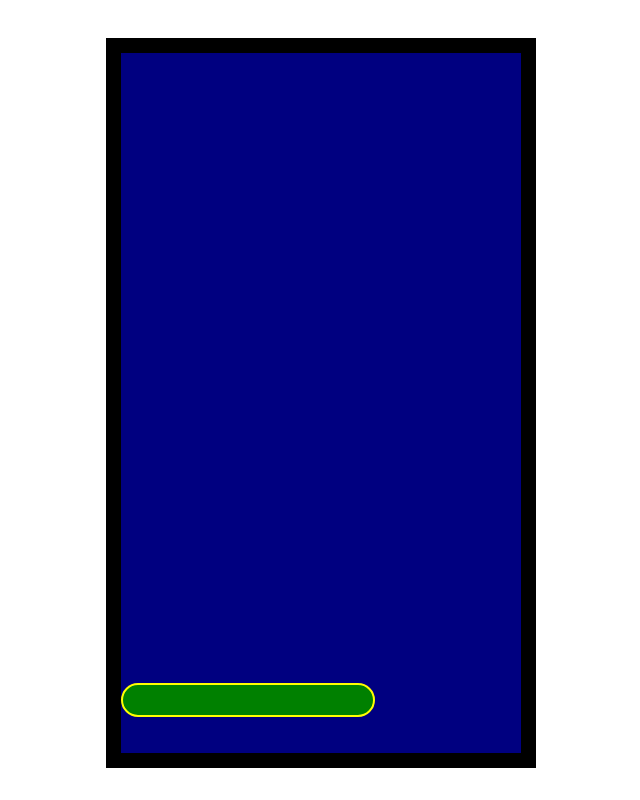
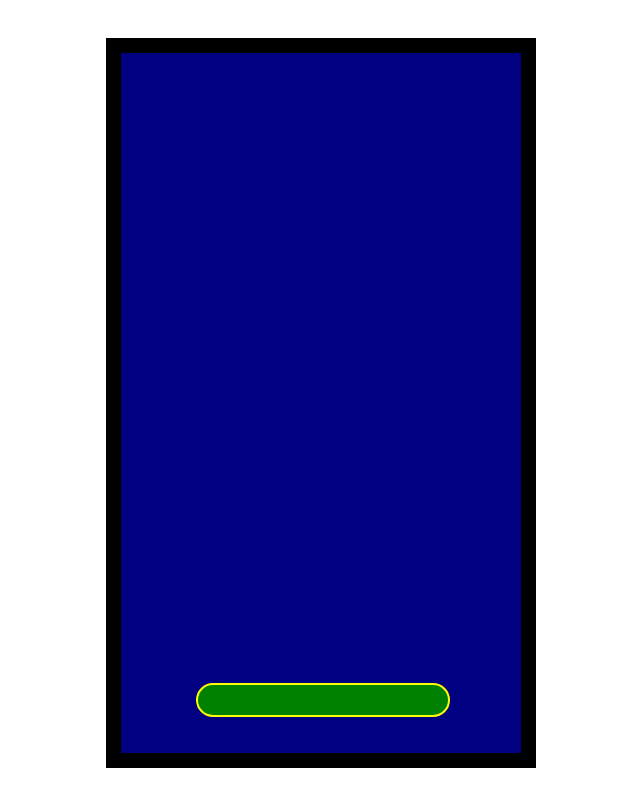
Before and after one commit to DaniSuarezG/Reboot-Pong, a plain HTML site: page index.html in a window 1280 px wide. Shown: the whole page, without its empty margins (319-959 px from the left). Drawn offline with Linux system fonts and the light colour scheme.

Commit message:
Refactoring and debugging player bar movement

```diff
--- a/main.js
+++ b/main.js
@@ -38,45 +38,83 @@ function Board() {
 function Game(){
     this.board  = new Board()
     this.player = new Paddle()
-    this.enemy  = new Paddle()
+    // this.enemy  = new Paddle()
+    let self = this
 
-    this.world =  document.querySelector('body')
+    this.setUpBoard = function () {
+        let world   =  document.querySelector('body')
 
-    let playerHtml = this.player.innerHTML
-    let enemyHtml = this.enemy.innerHTML
-    this.board.html.appendChild(this.player.html)
-    this.world.appendChild(this.board.html)
+        this.board.createBoard()
+        this.player.createPaddle('player', this.board.width)
+
+        //this.player.html.style.left = ((this.board.width / 2) - (this.player.width / 2)) + 'px'
+
+        this.board.html.appendChild(this.player.html)
+        //this.board.html.onmousemove = this.mouseHandler
+        this.board.html.addEventListener('mousemove', function(e) {
+            self.mouseHandler(e)
+        })
+
+
+        //this.board.html.appendChild(this.enemy.html)
+
+        world.appendChild(this.board.html)
+    }
+
+
+
+    this.mouseHandler = function (e) {
+        let playerRight = e.clientX + (this.player.width / 2)
+        let playerLeft  = e.clientX - (this.player.width / 2)
+
+        let borderRight = (window.innerWidth / 2) + (this.board.width / 2)
+        let borderLeft  = (window.innerWidth / 2) - (this.board.width / 2)
+
+        if (playerRight < borderRight && playerLeft > borderLeft) {
+            this.player.html.style.left = (e.clientX - (window.innerWidth / 2) + (this.board.width / 2) - (this.player.width / 2)) + 'px'
+
+            /*
+            playerRight = e.clientX + (250 / 2)
+            playerLeft  = e.clientX - (250 / 2)
+            */
+        }
+    }
 }
 
 //clase board
 function Board(){
-    this.createHTML = function (){
-        this.html = document.createElement('div')
+    this.height = 700
+    this.ratio  = 4/7
+    this.width  = this.height * this.ratio
+    this.html   = null
+
+    this.createBoard = function (){
+        this.html    = document.createElement('div')
         this.html.id = 'board'
+        this.html.style.height = this.height + 'px'
+        this.html.style.width  = this.width + 'px'
     }
-    this.createHTML()
-    this.height = 700
-    this.html.style.height = this.height + 'px'
-    this.width = this.height * this.ratio
-    this.html.style.width = this.width + 'px'
 }
-Board.prototype.ratio = 4/7
 
 //clase paddle con dos objetos
 function Paddle(){
+    this.height = 30
+    this.width  = 250
+    this.html   = null
 
-    this.createHTML = function(){
-        this.html = document.createElement('div')
-        this.html.id = 'player-paddle'
+    this.createPaddle = function(classP, width){
+        this.html     = document.createElement('div')
+        this.html.id  = `${classP}-paddle`
         this.html.classList.add('paddle')
+        this.html.style.height = this.height + 'px'
+        this.html.style.width  = this.width + 'px'
+        this.html.style.left = ((width / 2) - (this.width / 2)) + 'px'
+
     }
-    this.createHTML()
-    this.height = 30
-    this.html.style.height = this.height + 'px'
-    this.width = 250
-    this.html.style.width = this.width + 'px'
+
 }
 //clase para la bola
 
 let game = new Game()
+game.setUpBoard()
 console.log(game)
--- a/styles.css
+++ b/styles.css
@@ -9,9 +9,9 @@ body {
     /*text-align: center;
     justify-content: center;*/
     margin-top: 30px;
-    width: 470px;
+    /*width: 470px;
     height: 704px;
-    /*min-width: 266px;
+    min-width: 266px;
     min-height: 400px;*/
     background-color: navy;
     border: 15px solid black;
@@ -20,8 +20,8 @@ body {
 
 .paddle {
     background-color: green;
-    width: 250px;
-    height: 30px;
+    /*width: 250px;
+    height: 30px;*/
     border: 2px solid yellow;
     border-radius: 50px;
     position: absolute;
@@ -36,7 +36,7 @@ body {
 #enemy-paddle {
     /*align-self: flex-start;*/
     top: calc(10% - 30px);
-    left: calc(50% - 125px);
+    /*left: calc(50% - 125px);*/
 }
 
 .ball {
```
